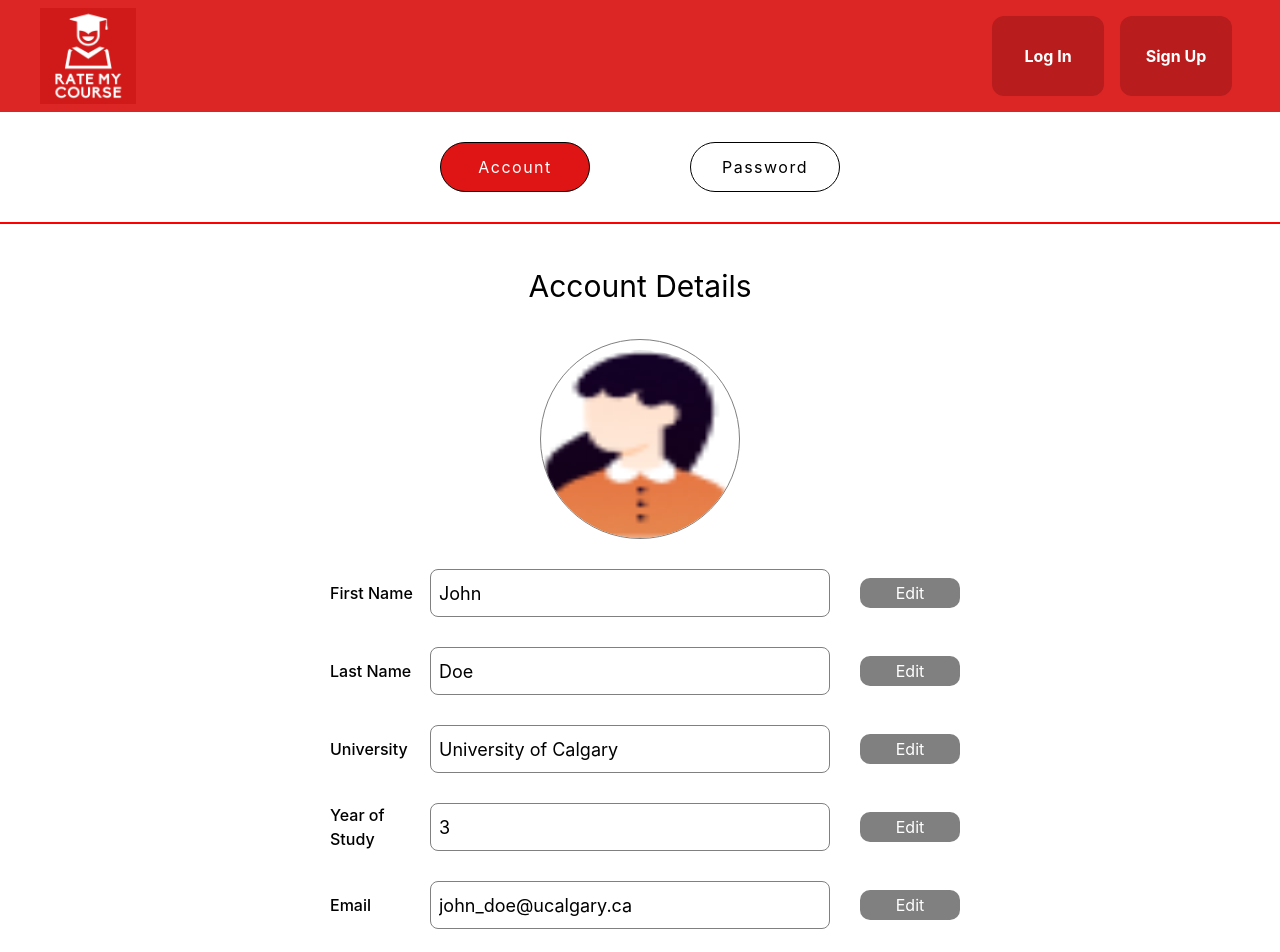
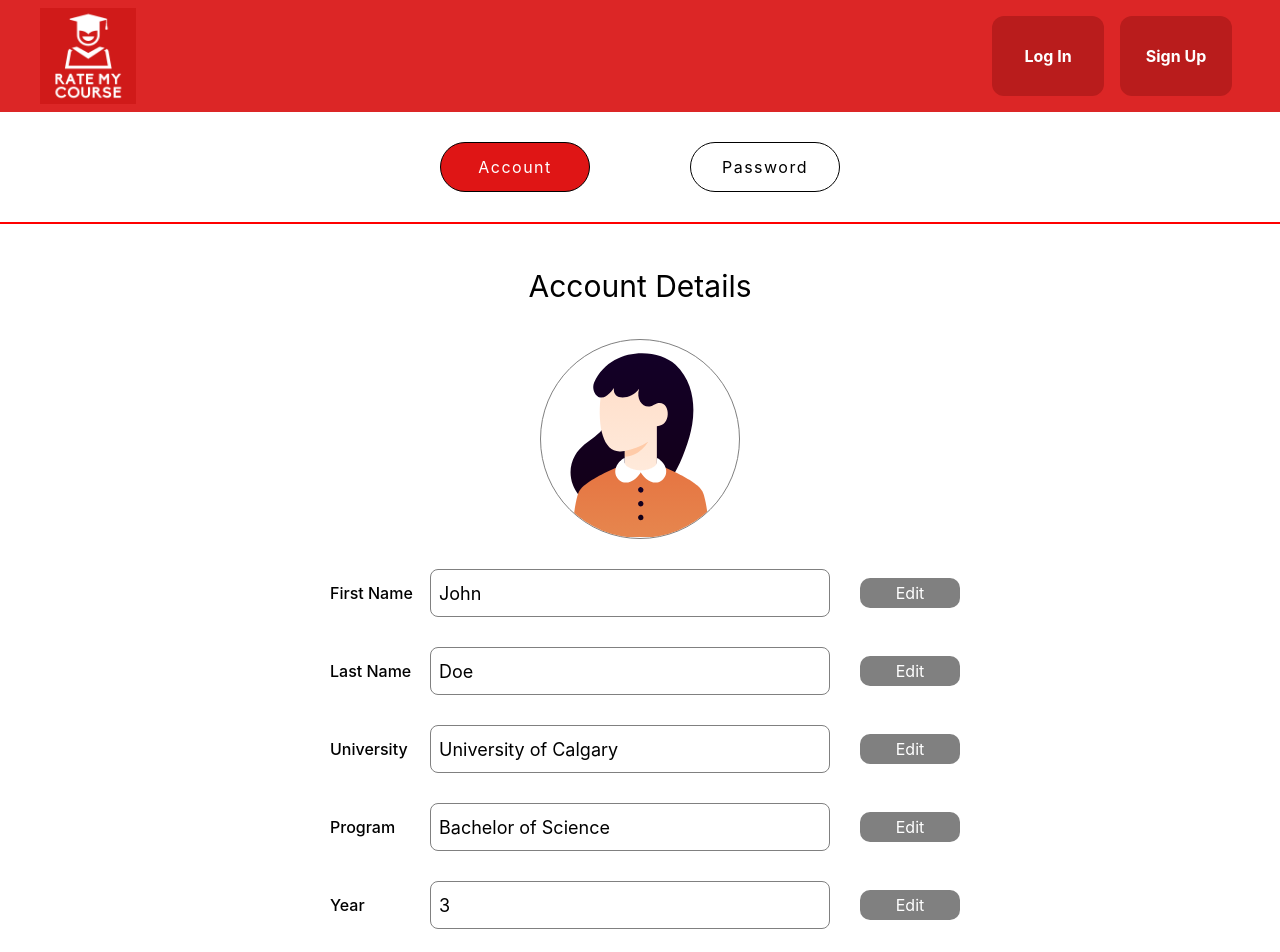
Before and after one commit to mrmallam/Rate_My_Course, a React (Create React App) app in the folder Frontend/rate_my_course/: page /AccountSettings in a window 1280 px wide. Shown: the top 952 px of the page. Built offline with nearby package versions, Linux system fonts and the light colour scheme.

Commit message:
Added svg image

```diff
--- a/Frontend/rate_my_course/src/pages/AccountSettingsAccount.js
+++ b/Frontend/rate_my_course/src/pages/AccountSettingsAccount.js
@@ -2,7 +2,7 @@ import React, { useState } from "react";
 import { useRef, useEffect } from 'react';
 
 import '../styles/AccountSettingsAccount.css';
-import UserAccountSettingsProfilePicture from '../resources/user_profile.png';
+import UserAccountSettingsProfilePicture from '../resources/user_profile.svg';
 
 // Custom component for each editable field
 const AccountInformation = ({ label, value, editMode, onEditClick, onSaveClick, onCancelClick, onChange, fieldType, options}) => {
@@ -100,6 +100,7 @@ const AccountSettingsAccount = () => {
         firstName: "John",
         lastName: "Doe",
         university: "University of Calgary",
+        program: "Bachelor of Science",
         yearOfStudy: 3,
         email: "john_doe@ucalgary.ca",
     };
@@ -108,6 +109,8 @@ const AccountSettingsAccount = () => {
 
     // List of Universities (replace with backend data)
     const universityOptions = [initialData.university, 'University of Alberta', 'University of Toronto', 'University of Waterloo'];
+
+    const programOptions = ['Bachelor of Science', 'Bachelor of Engineering', 'Bachelor of Arts'];
 
     // For testing purposes
     // const fieldTypes = {
@@ -249,8 +252,22 @@ const AccountSettingsAccount = () => {
                         onCancelClick={() => handleCancelClick("university")}
                         onChange={(value) => handleInputChange("university", value)}
                     />
+
                     <AccountInformation
-                        label="Year of Study"
+                        label="Program"
+                        value={data.program}
+                        fieldType="dropdown"
+                        options={programOptions}
+                        editMode={editMode.program}
+
+                        onEditClick={() => handleEditClick("program")}
+                        onSaveClick={() => handleSaveClick("program")}
+                        onCancelClick={() => handleCancelClick("program")}
+                        onChange={(value) => handleInputChange("program", value)}
+                    />
+
+                    <AccountInformation
+                        label="Year"
                         value={data.yearOfStudy}
                         fieldType="dropdown"
                         options={yearOfStudyOptions}
@@ -261,6 +278,7 @@ const AccountSettingsAccount = () => {
                         onCancelClick={() => handleCancelClick("yearOfStudy")}
                         onChange={(value) => handleInputChange("yearOfStudy", value)}
                     />
+
                     <AccountInformation
                         label="Email"
                         value={data.email}
```
